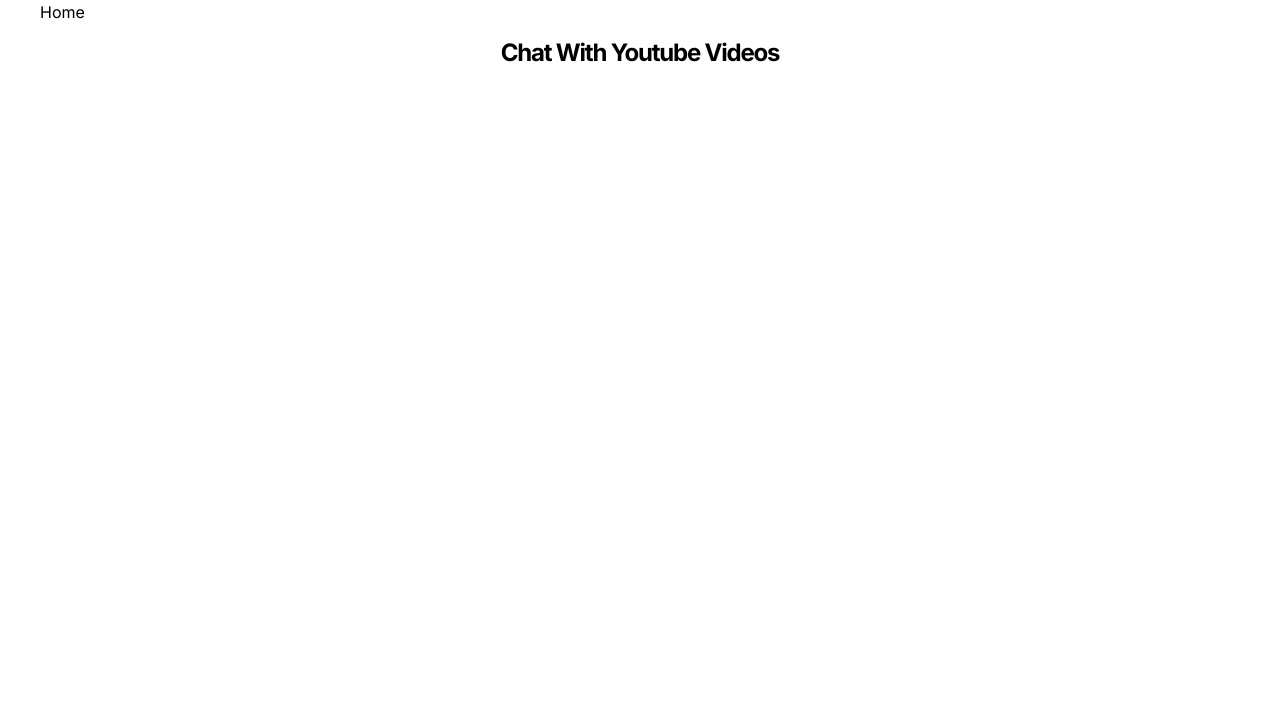
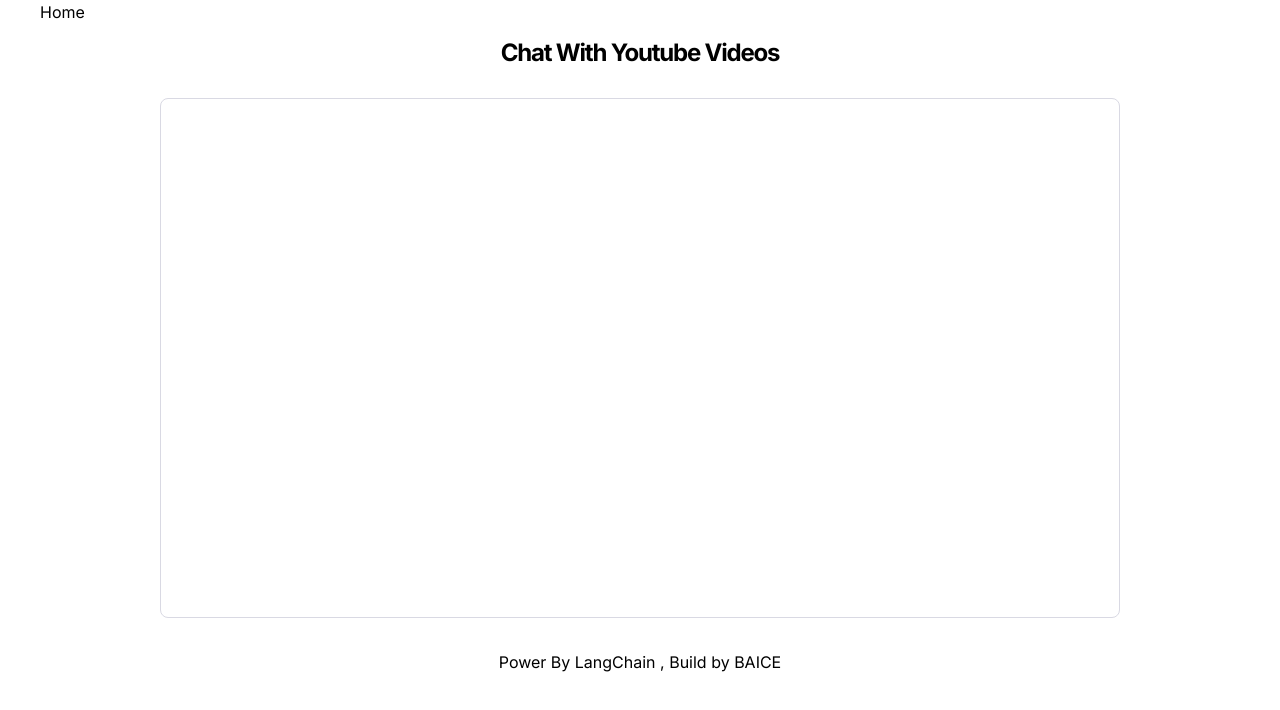
Before and after one commit to libaice/YoutubeGPT, a Next.js app: page / in a window 1280 px wide. Shown: the top 710 px of the page. Built offline with nearby package versions, Linux system fonts and the light colour scheme.

Commit message:
update home page

```diff
--- a/package.json
+++ b/package.json
@@ -13,6 +13,7 @@
     "@types/react": "18.2.17",
     "@types/react-dom": "18.2.7",
     "autoprefixer": "10.4.14",
+    "langchain": "^0.0.118",
     "next": "13.4.12",
     "postcss": "8.4.27",
     "react": "18.2.0",
--- a/pages/index.tsx
+++ b/pages/index.tsx
@@ -1,15 +1,58 @@
 import { useState, useRef, useEffect } from "react";
 import Layout from "@/components/layout";
 import styles from "@/styles/Home.module.css";
+import { Message } from "@/types/chat";
 
 export default function Home() {
   const [query, setQuery] = useState<string>("");
+  const [loading, setLoading] = useState<boolean>(false);
+  const [error, setError] = useState<string | null>(null);
+  const [messageState, setMessageState] = useState<{
+    message: Message[];
+    pending?: string;
+    history: [string, string][];
+    pendingSourceDocs?: Document[];
+  }>({
+    message: [
+      {
+        type: "apiMessage",
+        message: "Hi, what would you like to learn about this document?",
+      },
+    ],
+    history: [],
+  });
 
-  return <Layout>
-    <div className="mx-auto flex flex-col gap-4">
-      <h1 className="text-2xl font-bold leading-[1.1] tracking-tighter text-center" >
-        Chat With Youtube Videos
-      </h1>
-    </div>
-  </Layout>;
+  const { message, history } = messageState;
+  const messageListRef = useRef<HTMLDivElement>(null);
+  const textAreaRef = useRef<HTMLTextAreaElement>(null);
+
+  useEffect(() => {
+    textAreaRef.current?.focus();
+  }, []);
+
+  return (
+    <Layout>
+      <div className="mx-auto flex flex-col gap-4">
+        <h1 className="text-2xl font-bold leading-[1.1] tracking-tighter text-center">
+          Chat With Youtube Videos
+        </h1>
+
+        <main className={styles.main}>
+          <div className={styles.cloud}>
+            <div ref={messageListRef} className={styles.messageListRef}>
+              {/* {messages.map((message, index) => {
+
+              }))} */}
+            </div>
+          </div>
+        </main>
+      </div>
+
+      <footer className="m-auto p-4">
+        <a href="https://twitter.com/IAmBAICE">
+          Power By LangChain , Build by BAICE
+        </a>
+      </footer>
+    </Layout>
+  );
 }
--- /dev/null
+++ b/types/chat.ts
@@ -0,0 +1,8 @@
+import { Document } from "langchain/document";
+
+export type Message = {
+  type: "apiMessage" | "userMessage";
+  message: string;
+  isStreaming?: boolean;
+  sourceDocs?: Document[];
+};
```
Also changed, not shown: 1 other file (tests, documents, lock files or other folders).
